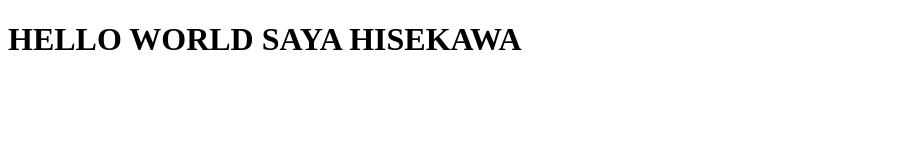
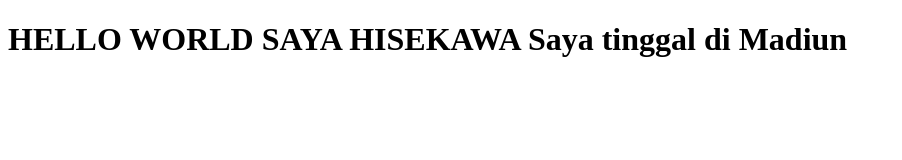
Before and after one commit to YutsuriHisekawa/yutsuri, a plain HTML site: page index.html in a window 1280 px wide. Shown: the whole page, without its empty margins (0-902 px from the left). Drawn offline with Linux system fonts and the light colour scheme.

Commit message:
add tempat tinggal

```diff
--- a/index.html
+++ b/index.html
@@ -5,6 +5,7 @@
 </head>
 <body>
     <h1> HELLO WORLD
-        SAYA HISEKAWA </h1>
+        SAYA HISEKAWA
+        Saya tinggal di Madiun</h1>
 </body>
 </html>
```
